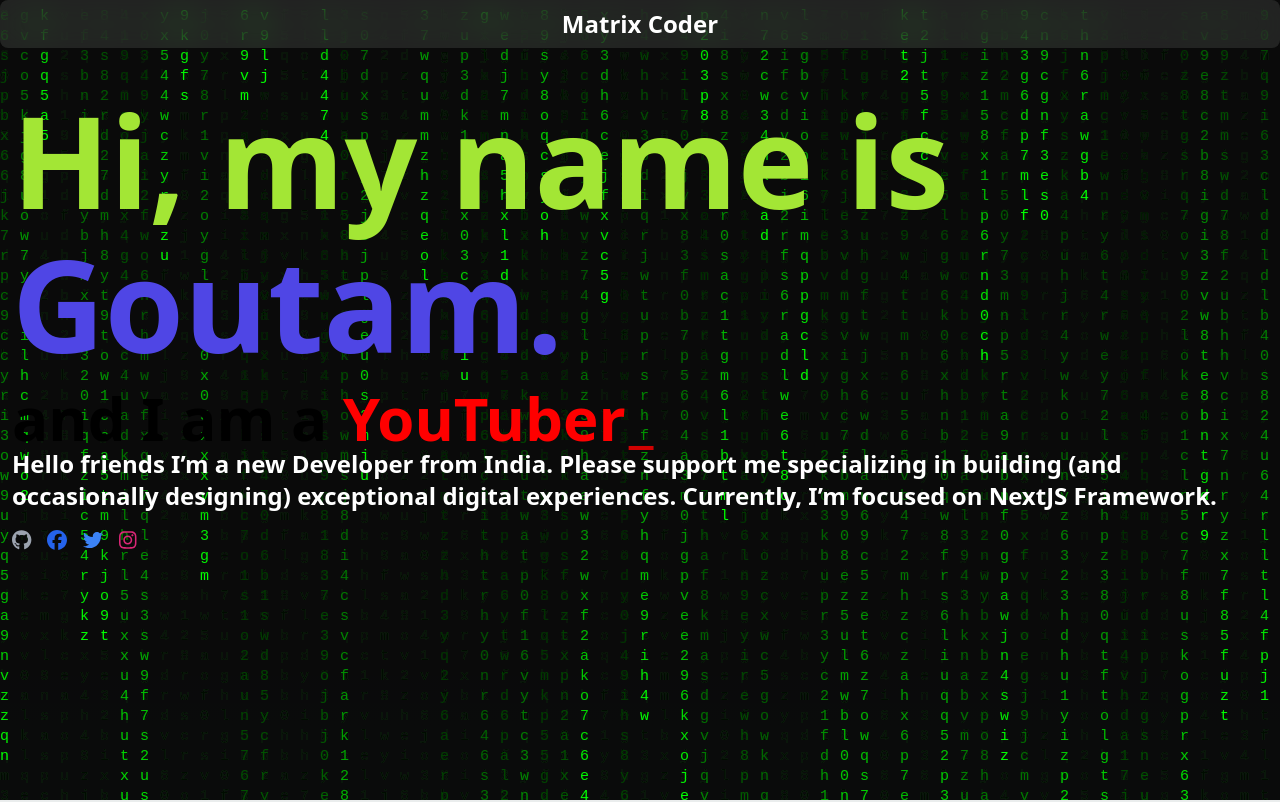
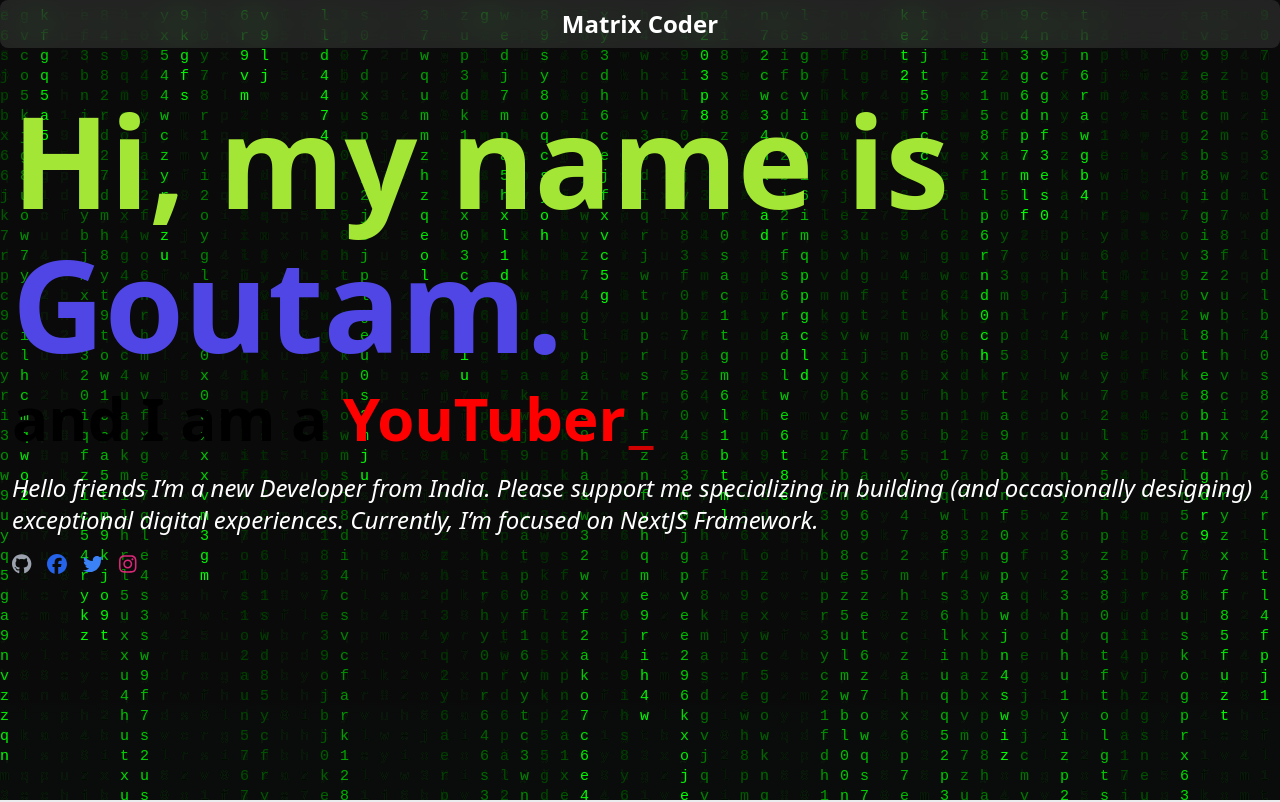
Before and after one commit to MatrixCoder0101/MatrixCoder0101.github.io, a Next.js app: page / in a window 1280 px wide. Shown: the top 802 px of the page. Built offline with nearby package versions, Linux system fonts and the light colour scheme.

Commit message:
update src/components/Hero.js

```diff
--- a/src/components/Hero.js
+++ b/src/components/Hero.js
@@ -36,12 +36,13 @@
                     />
                 </span>
             </h2>
-            <b className="text-white sm:text-lg lg:text-2xl mt-8">
+            <br />
+            <i className="text-white sm:text-lg lg:text-2xl mt-8">
                 Hello friends I’m a new Developer from India. Please support me
                 specializing in building (and occasionally designing)
                 exceptional digital experiences. Currently, I’m focused on
                 NextJS Framework.
-            </b>
+            </i>
             <div className="flex mt-4">
                 <a
                     href="https://github.com/MatrixCoder0101"
```
